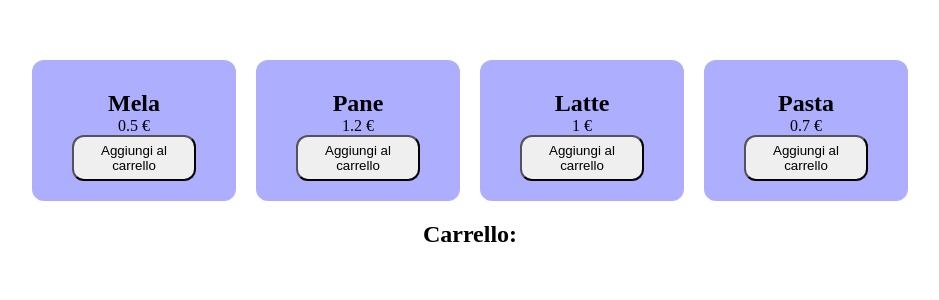
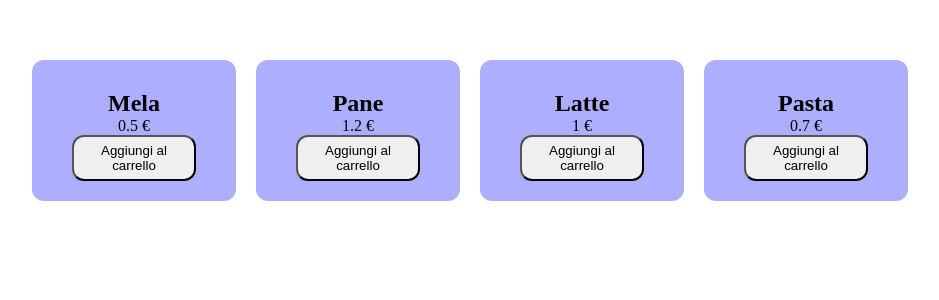
Before and after one commit to ElioSpena/ex-react-usereducer-spesa, a React (Vite) app: page / in a window 1280 px wide. Shown: the top 300 px of the page, without its empty margins (170-1109 px from the left). Built offline with nearby package versions, Linux system fonts and the light colour scheme.

Commit message:
feat: aggiunto prezzo totale al carrello con reduce

```diff
--- a/components/Cart.jsx
+++ b/components/Cart.jsx
@@ -1,9 +1,13 @@
 export default function Cart({ addedProducts, removeFromCart }) {
+  const totalPrice = addedProducts.reduce(
+    (acc, p) => acc + p.price * p.quantity,
+    0,
+  );
+
   return (
     <section>
       <h2>Carrello:</h2>
-      {addedProducts.length > 0 &&
-        addedProducts.map((p, id) => (
+      {addedProducts.map((p, id) => (
         <div key={id} className="card">
           <h2>{p.name}</h2>
           <span>{p.price} €</span>
@@ -13,6 +17,7 @@ export default function Cart({ addedProducts, removeFromCart }) {
           </button>
         </div>
       ))}
+      <h2>Totale da pagare: {totalPrice.toFixed(2)} € </h2>
     </section>
   );
 }
--- a/src/App.jsx
+++ b/src/App.jsx
@@ -29,7 +29,9 @@ function App() {
   return (
     <main>
       <ShowProducts addtoCart={addtoCart} />
-      <Cart addedProducts={addedProducts} removeFromCart={removeFromCart} />
+      {addedProducts.length > 0 && (
+        <Cart addedProducts={addedProducts} removeFromCart={removeFromCart} />
+      )}
     </main>
   );
 }
```
Lines whose indentation alone changed are shown as unchanged.
